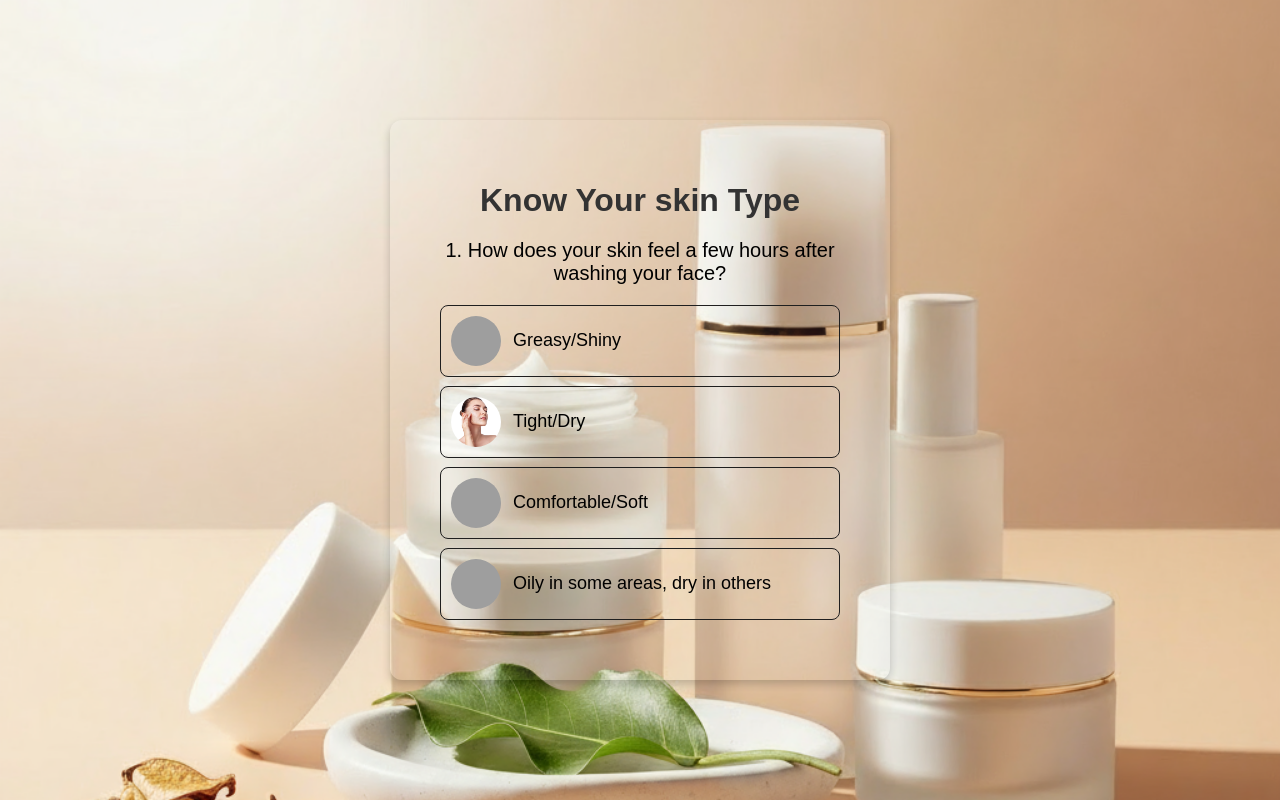
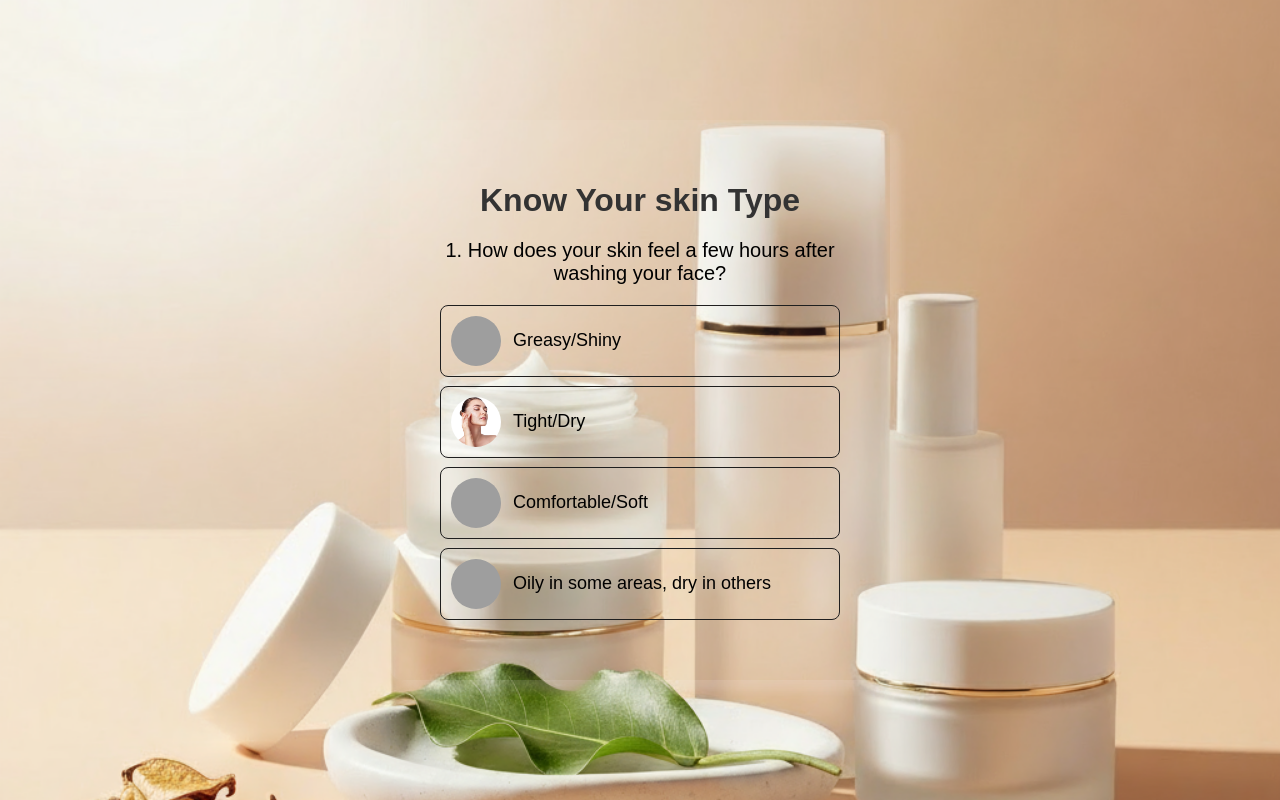
Before and after one commit to piyush-ujgaokar/cosmecure, a Django app: page /skin_quiz/ in a window 1280 px wide. Run offline with Django 5.2, Linux system fonts and the light colour scheme; grey boxes are pictures that could not be loaded.

Commit message:
skincare quiz changes done

```diff
--- a/cosmecure/static/css/quiz/skincare_quiz.css
+++ b/cosmecure/static/css/quiz/skincare_quiz.css
@@ -16,7 +16,7 @@ body {
   background: #ffffff10;
   padding: 40px 50px;
   border-radius: 12px;
-  box-shadow: 0 4px 8px rgba(0,0,0,0.2);
+  box-shadow: 10px 10px 10px rgba(248, 241, 241, 0.2);
   max-width: 400px;
   width: 100%;
   text-align: center;
```
